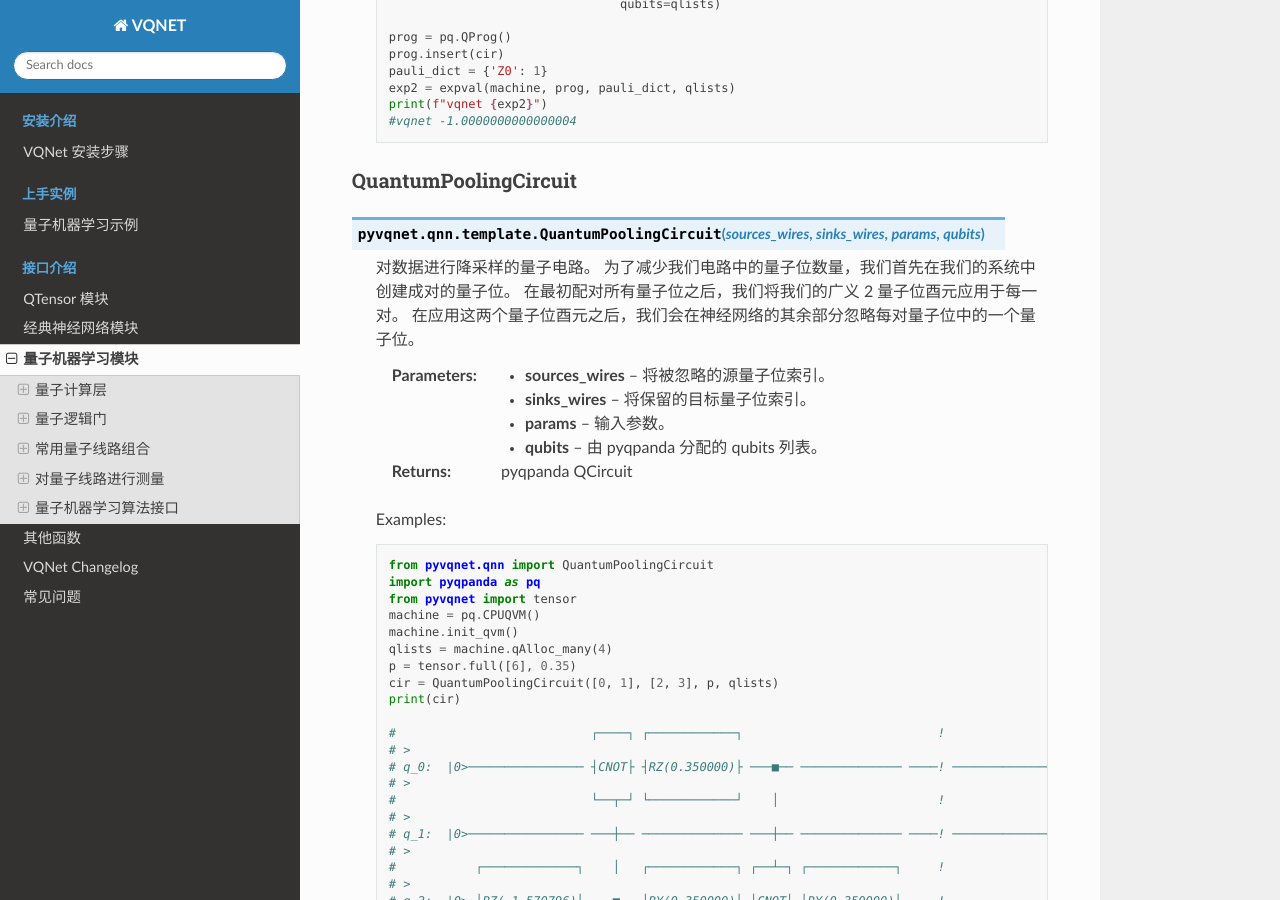
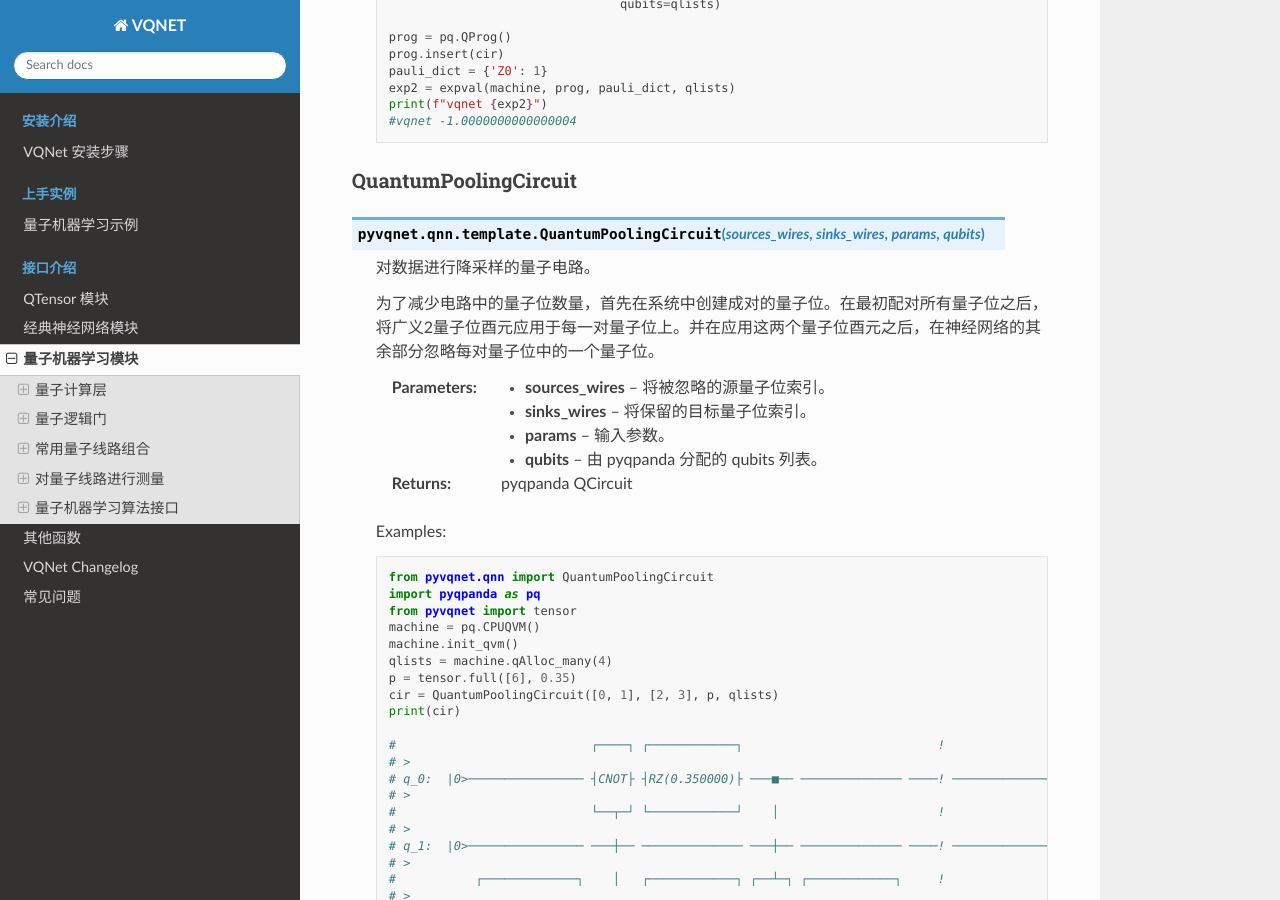
Before and after one commit to OriginQ/VQNET2.0-tutorial, a Sphinx documentation site: the page built from source/rst/qnn.rst, in a window 1280 px wide and 900 px high, scrolled down 28336 px. Built offline with Sphinx 7.4.7 and the Read the Docs theme 2.0.0, drawn with Linux system fonts in a browser that asks for light colours.

Commit message:
[ref] ref quantum pooling api doc

```diff
--- a/source/rst/qnn.rst
+++ b/source/rst/qnn.rst
@@ -1430,9 +1430,8 @@ QuantumPoolingCircuit
 .. py:function:: pyvqnet.qnn.template.QuantumPoolingCircuit(sources_wires, sinks_wires, params,qubits)
 
     对数据进行降采样的量子电路。
-    为了减少我们电路中的量子位数量，我们首先在我们的系统中创建成对的量子位。
-    在最初配对所有量子位之后，我们将我们的广义 2 量子位酉元应用于每一对。
-    在应用这两个量子位酉元之后，我们会在神经网络的其余部分忽略每对量子位中的一个量子位。
+
+    为了减少电路中的量子位数量，首先在系统中创建成对的量子位。在最初配对所有量子位之后，将广义2量子位酉元应用于每一对量子位上。并在应用这两个量子位酉元之后，在神经网络的其余部分忽略每对量子位中的一个量子位。
 
     :param sources_wires: 将被忽略的源量子位索引。
     :param sinks_wires: 将保留的目标量子位索引。
```
